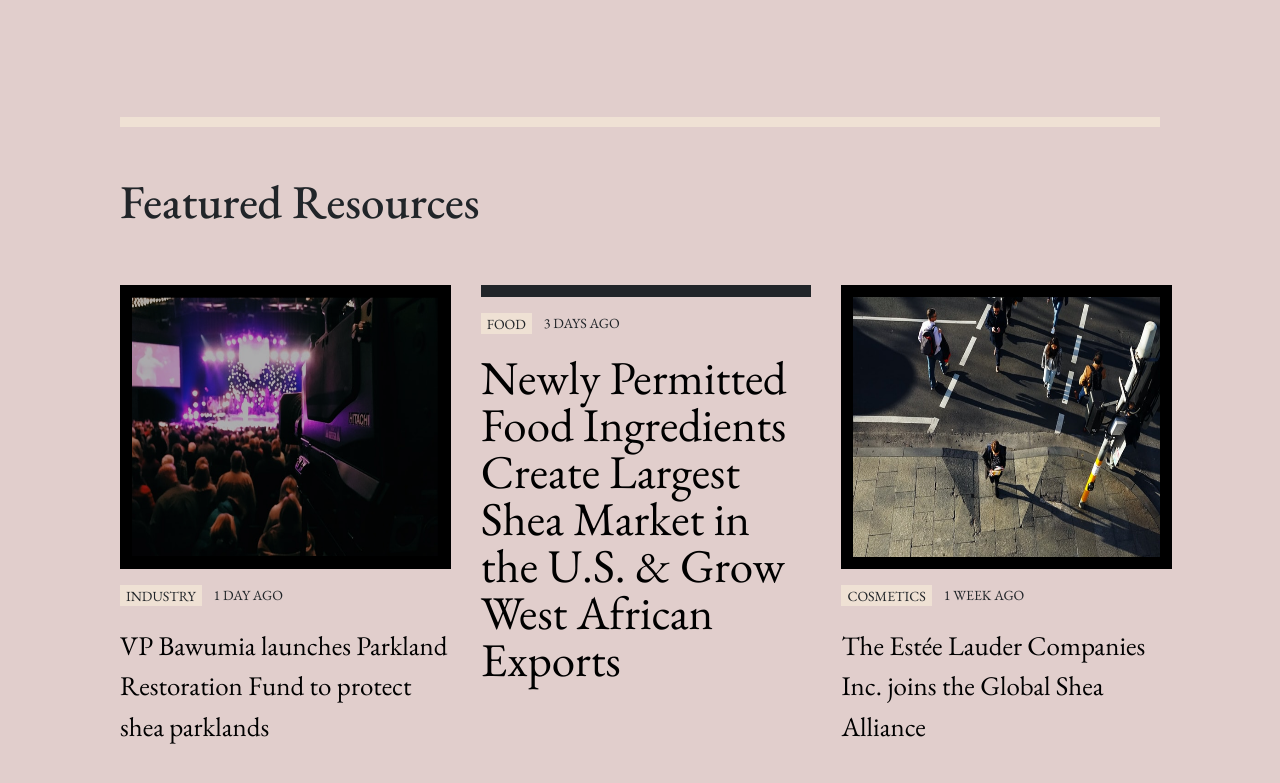
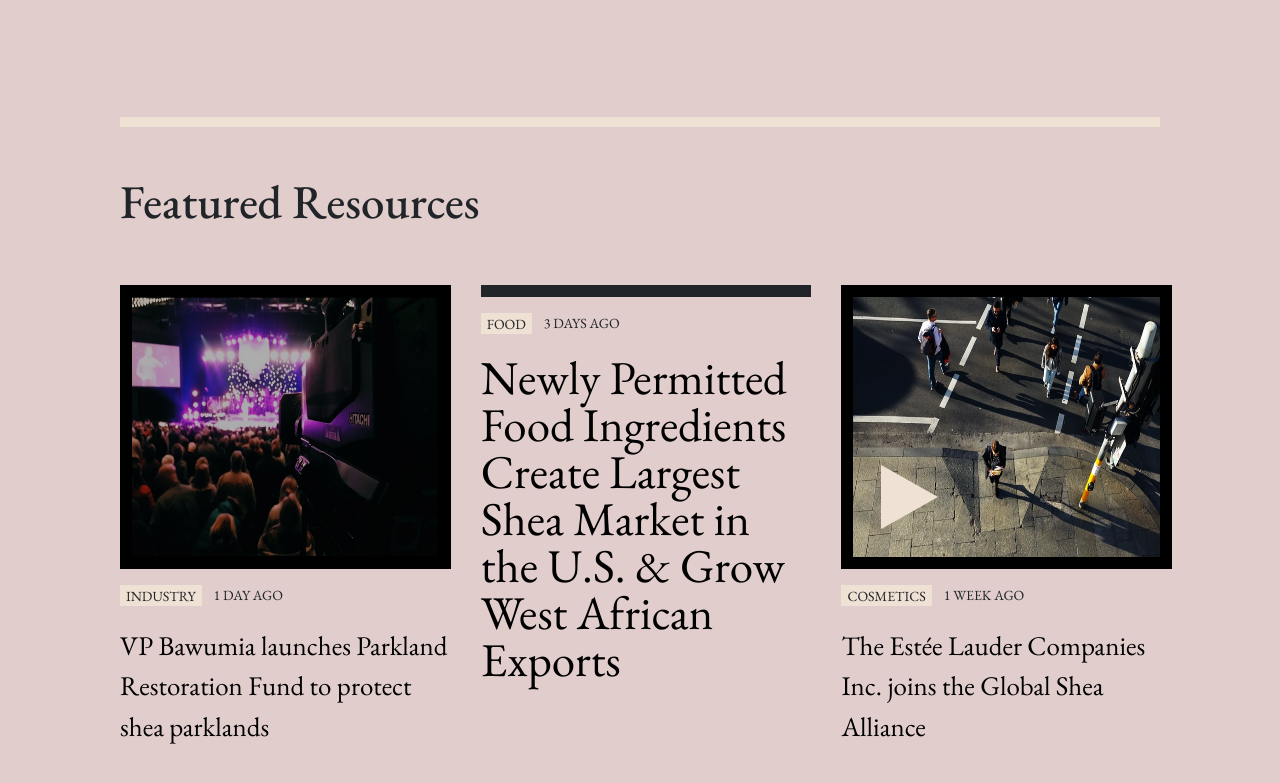
Before and after one commit to ShriBuzz/Outside-FEA, a website: page index.html in a window 1280 px wide. Shown: the part 4403-5186 px from the top of the page. Drawn offline with nearby package versions, Linux system fonts and the light colour scheme; files whose address does not match are found by name.

Commit message:
Add play button

```diff
--- a/styles/components/_card.scss
+++ b/styles/components/_card.scss
@@ -20,6 +20,30 @@
   @include mq(lg) {
     font-size: $title-lg;
     margin-bottom: 48px !important;
+  }
+}
+
+.play-btn {
+  position: relative !important;
+}
+
+.play-btn::after {
+  content: '';
+  position: absolute;
+  bottom: 12px;
+  left: 12px;
+  z-index: 11;
+  width: 0;
+  height: 0;
+  border-top: 20px solid transparent;
+  border-left: 30px solid $primary;
+  border-bottom: 20px solid transparent;
+  @include mq(lg) {
+    bottom: 28px;
+    left: 28px;
+    border-top: 32px solid transparent;
+    border-left: 57px solid $primary;
+    border-bottom: 32px solid transparent;
   }
 }
 
@@ -58,6 +82,7 @@
   display: grid;
   grid-template-rows: 1.5fr 1fr;
   cursor: pointer;
+  position: relative;
   background-color: transparent;
   @include mq(md) {
     width: 30.5% !important;
@@ -127,6 +152,7 @@
   min-width: 202px;
   min-height: 134px;
   background-color: $black;
+  position: relative;
   @include mq(lg) {
     border: 12px solid $black;
   }
```
Also changed, not shown: styles/main.css, 1 other file.
